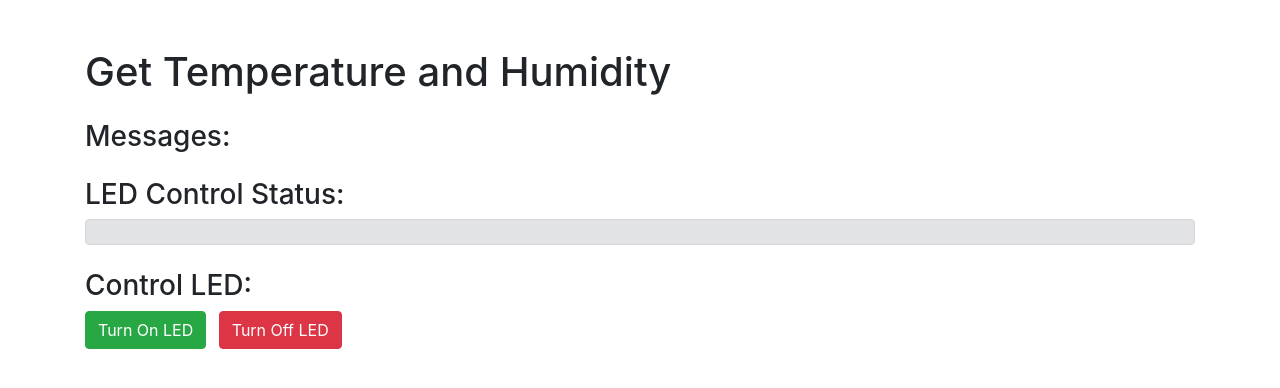
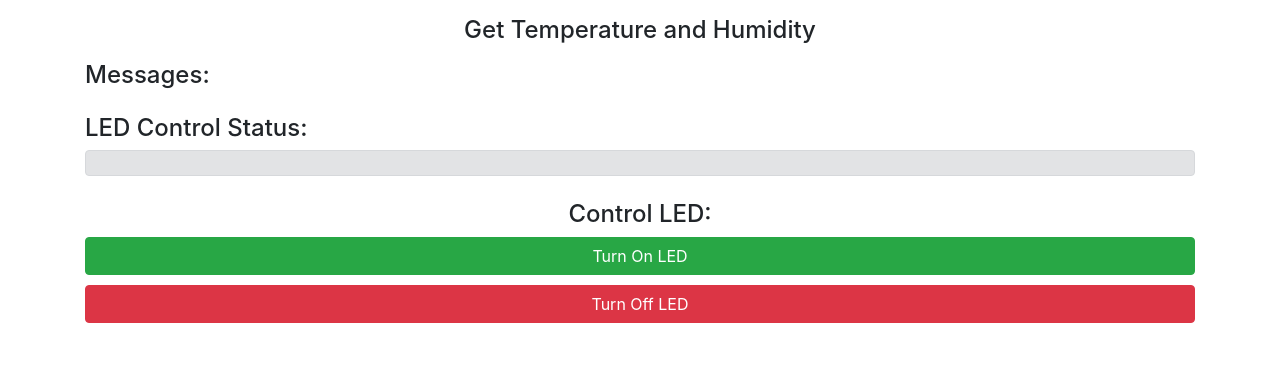
Before and after one commit to zhaosiwei1996/esp32-website, a plain HTML site: page index.html in a window 1280 px wide. Drawn offline with Linux system fonts and the light colour scheme.

Commit message:
适配手机

```diff
--- a/index.html
+++ b/index.html
@@ -6,25 +6,42 @@
     <title>Temperature Monitor</title>
     <!-- 引入 Bootstrap CSS -->
     <link href="css/bootstrap.min.css" rel="stylesheet">
+    <style>
+        /* 调整按钮间距以适应移动设备 */
+        .btn {
+            width: 100%;
+            margin-bottom: 10px;
+        }
+        /* 适配小屏幕的文字大小 */
+        h1, h3 {
+            font-size: 1.5rem;
+        }
+    </style>
 </head>
 <body>
-    <div class="container mt-5">
-        <h1 class="mb-4">Get Temperature and Humidity</h1>
+    <div class="container mt-3">
+        <h1 class="mb-3 text-center">Get Temperature and Humidity</h1>
+
+        <!-- 显示消息列表 -->
         <div class="mb-3">
             <h3>Messages:</h3>
             <div id="messages" class="list-group"></div>
         </div>
 
+        <!-- 显示 LED 状态 -->
         <div class="mb-3">
             <h3>LED Control Status:</h3>
             <div id="ledStatus" class="alert alert-secondary"></div>
         </div>
-        <div class="mt-4">
+
+        <!-- 控制 LED 的按钮 -->
+        <div class="mt-4 text-center">
             <h3>Control LED:</h3>
-            <button id="ledOnButton" class="btn btn-success mr-2">Turn On LED</button>
+            <button id="ledOnButton" class="btn btn-success">Turn On LED</button>
             <button id="ledOffButton" class="btn btn-danger">Turn Off LED</button>
         </div>
     </div>
+
     <!-- 引入 MQTT 库和 JS 文件 -->
     <script src="js/mqtt.min.js"></script>
     <script src="js/main.js"></script>
```
